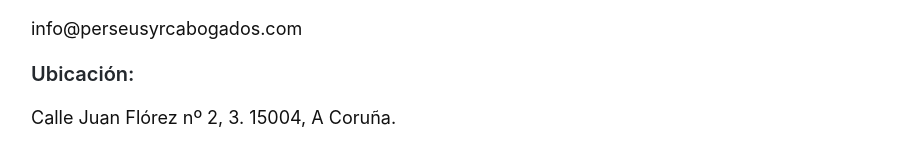
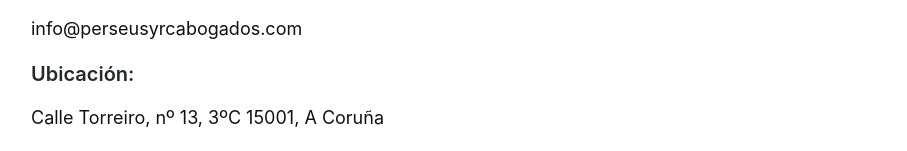
Before and after one commit to streaming10/perseusnew, a Jekyll site: the page built from contacto.md, in a window 1280 px wide. Shown: the part 382-533 px from the top of the page, without its empty margins (159-1066 px from the left). Built offline with Jekyll 4.4.1, drawn with Linux system fonts in a browser that asks for light colours; our own code applies the rules of GitHub Pages for plain Markdown files; grey boxes are pictures that could not be loaded.

Commit message:
Update contacto.md

```diff
--- a/contacto.md
+++ b/contacto.md
@@ -21,7 +21,7 @@ keywords: contacto
 <span class="invertirTexto">moc.sodagobacrysuesrep@ofni</span>
 
 ### Ubicación:
-Calle Juan Flórez nº 2, 3.
-15004, A Coruña.
+Calle Torreiro, nº 13, 3ºC
+15001, A Coruña
 
-<iframe src="https://www.google.com/maps/embed?pb=!1m14!1m8!1m3!1d11601.947350680402!2d-8.4088889!3d43.3668436!3m2!1i1024!2i768!4f13.1!3m3!1m2!1s0x0%3A0x7d05398ba94ca36f!2sPerseus%20y%20RC%20Abogados!5e0!3m2!1ses!2ses!4v1593082704265!5m2!1ses!2ses" title="Mapa Despacho Perseus y RC Abogados" width="600" height="450" style="border:0;" allowfullscreen="" aria-hidden="false" tabindex="0"></iframe>
+<iframe src="https://www.google.com/maps/embed?pb=!1m18!1m12!1m3!1d2900.2939880762697!2d-8.40240818428367!3d43.37087657865844!2m3!1f0!2f0!3f0!3m2!1i1024!2i768!4f13.1!3m3!1m2!1s0xd2e7c7ee9ffda1b%3A0x36da34856927cd9c!2sR%C3%BAa%20Torreiro%2C%2013%2C%2015001%20A%20Coru%C3%B1a!5e0!3m2!1ses!2ses!4v1612380763536!5m2!1ses!2ses" title="Mapa Despacho Perseus y RC Abogados" width="600" height="450" frameborder="0" style="border:0;" allowfullscreen="" aria-hidden="false" tabindex="0"></iframe>
```
Also changed, not shown: other parts of contacto.md (+1 -1 lines).
